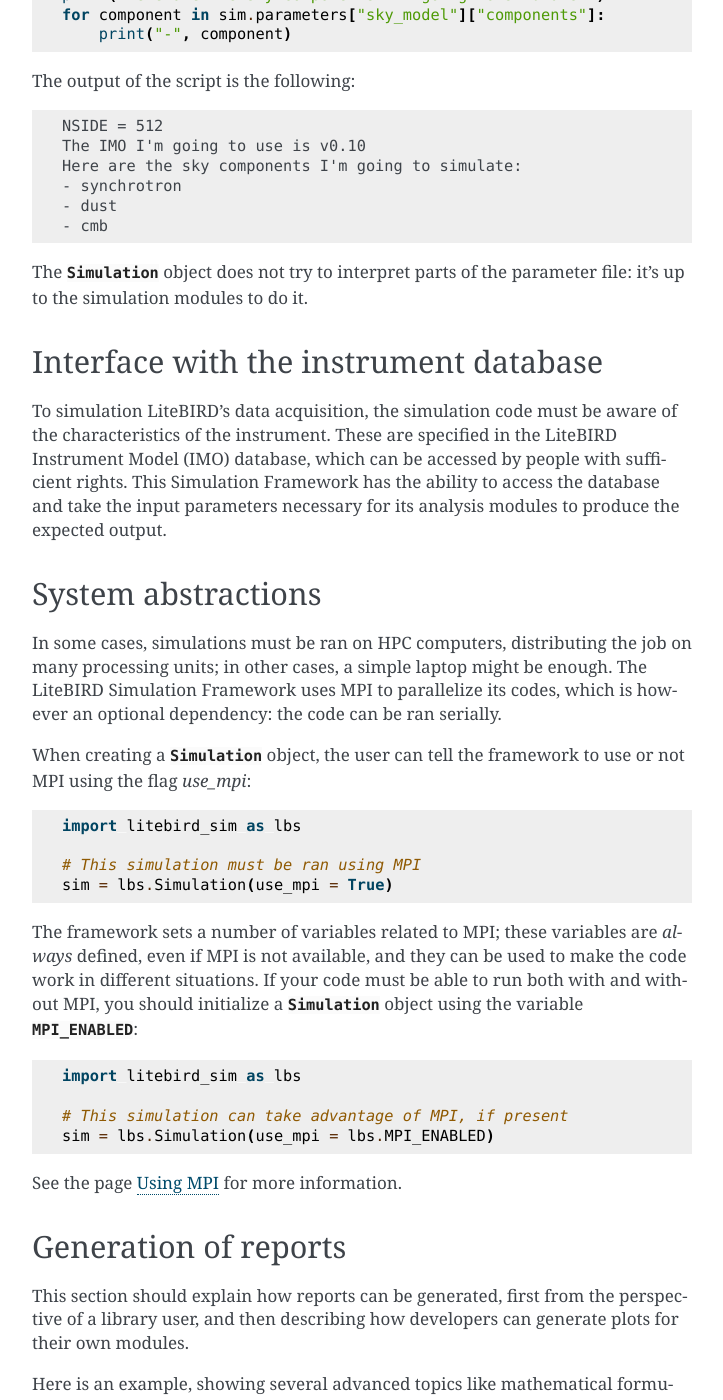
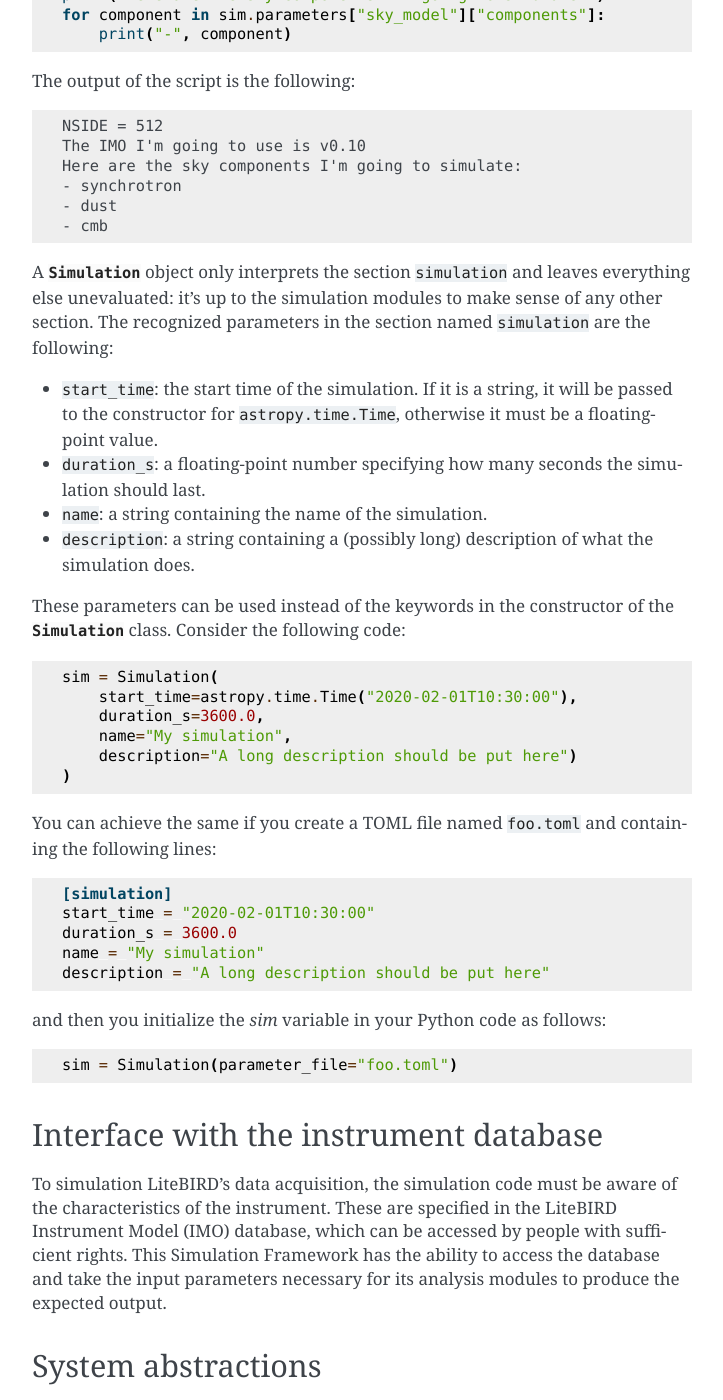
Before and after one commit to litebird/litebird_sim, a Sphinx documentation site: the page built from docs/source/simulations.rst, in a window 1280 px wide and 1400 px high, scrolled down 1584 px. Shown: the whole window, without its empty margins (388-1111 px from the left). Built offline with Sphinx 7.4.7, drawn with Linux system fonts in a browser that asks for light colours.

Commit message:
Read parameters to Simulation.__init__ from a TOML file
If no parameters are passed to Simulation.__init__, the new code
checks if they can be taken from the TOML file (provided that the
user passed a valid parameter file).

```diff
--- a/docs/source/simulations.rst
+++ b/docs/source/simulations.rst
@@ -93,8 +93,46 @@
     - cmb
 
 
-The :class:`.Simulation` object does not try to interpret parts of the
-parameter file: it's up to the simulation modules to do it.
+A :class:`.Simulation` object only interprets the section
+``simulation`` and leaves everything else unevaluated: it's up to the
+simulation modules to make sense of any other section. The recognized
+parameters in the section named ``simulation`` are the following:
+
+- ``start_time``: the start time of the simulation. If it is a string,
+  it will be passed to the constructor for ``astropy.time.Time``,
+  otherwise it must be a floating-point value.
+- ``duration_s``: a floating-point number specifying how many seconds
+  the simulation should last.
+- ``name``: a string containing the name of the simulation.
+- ``description``: a string containing a (possibly long) description
+  of what the simulation does.
+
+These parameters can be used instead of the keywords in the
+constructor of the :class:`.Simulation` class. Consider the following
+code::
+
+  sim = Simulation(
+      start_time=astropy.time.Time("2020-02-01T10:30:00"),
+      duration_s=3600.0,
+      name="My simulation",
+      description="A long description should be put here")
+  )
+
+You can achieve the same if you create a TOML file named ``foo.toml`` and containing the following lines:
+
+.. code-block:: toml
+
+   [simulation]
+   start_time = "2020-02-01T10:30:00"
+   duration_s = 3600.0
+   name = "My simulation"
+   description = "A long description should be put here"
+
+and then you initialize the `sim` variable in your Python code as
+follows::
+
+  sim = Simulation(parameter_file="foo.toml")
+
 
 .. _imo-interface:
 
```
Also changed, not shown: 2 other files.
